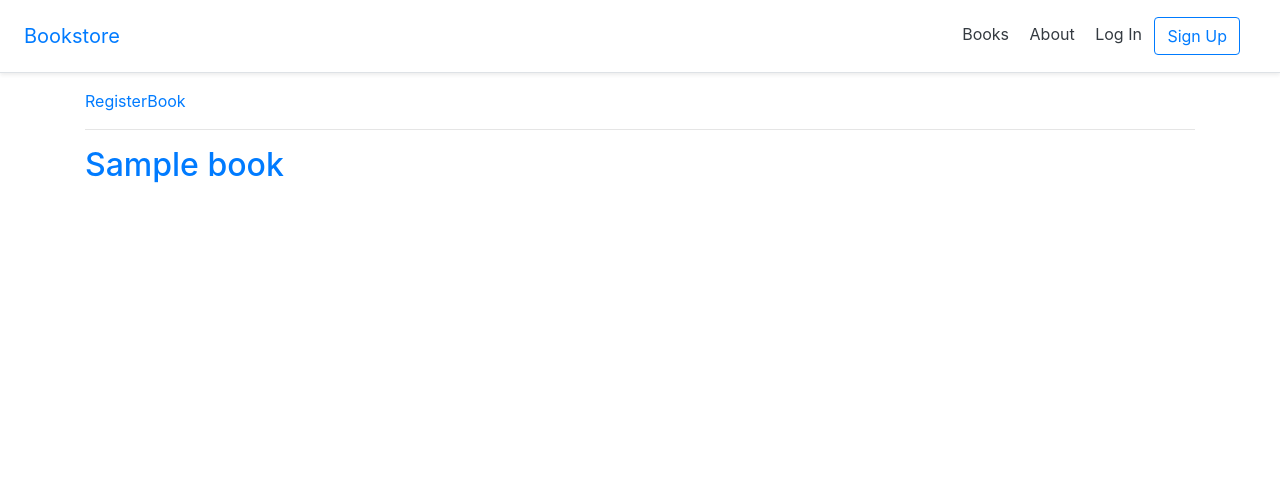
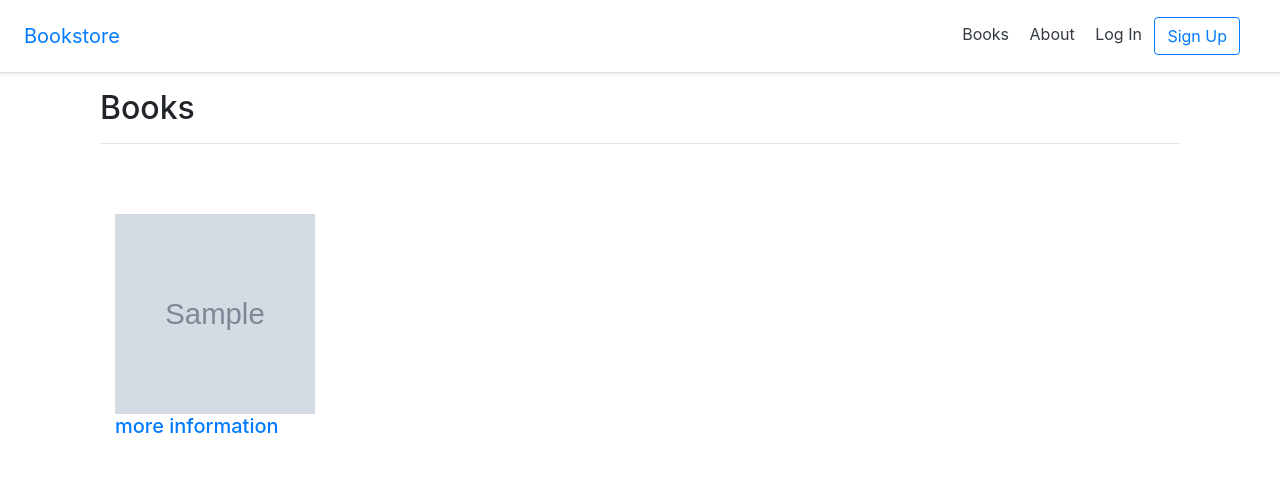
Before and after one commit to AliReza7222/Store, a Django app: page /books/ in a window 1280 px wide. Shown: the top 499 px of the page. Run offline with Django 4.2, Linux system fonts and the light colour scheme; tables that the repository leaves empty hold one stand-in row (values such as "Sample post"); grey boxes marked "Sample" are stand-in pictures; parts of the project's set-up code (start-up, migrations or seed data) failed here and were passed over; some libraries are stand-ins or nearby versions.

Commit message:
update list view for display books and update page profile

```diff
--- /dev/null
+++ b/static/css/book_list.css
@@ -0,0 +1,6 @@
+.column {
+  float: left;
+  width: 25%;
+  height: 10%;
+  padding: 30px;
+}
--- a/templates/books/book_list.html
+++ b/templates/books/book_list.html
@@ -1,13 +1,25 @@
 {% extends '_base.html' %}
+{% load static %}
 
 {% block title %} Books {% endblock title %}
 
+{% block link %}
+        <link type="text/css" href="{% static 'css/book_list.css' %}" rel="stylesheet">
+{% endblock link %}
+
 {% block content %}
-    <a href="{% url 'create_book' %}">RegisterBook</a>
-    <hr>
-    {% for book in book_list %}
-        <div>
-            <h2><a href="{{ book.get_absolute_url }}">{{ book.title }}</a></h2>
+    <div class="container">
+        <h2>Books</h2><hr><br>
+        <div class="row">
+                {% for book in book_list %}
+                    <div class="column">
+                        <a href="{{ book.get_absolute_url }}">
+                        <img src="{{book.cover.url}}" class="bookcover"
+                             alt="{{ book.title }}" style="width:200px;height:200px"></a><br>
+                        <h5><a href="{{ book.get_absolute_url }}">more information </a></h5>
+                    </div>
+                {% endfor %}
         </div>
-    {% endfor %}
+        <br>
+    </div>
 {% endblock content %}
```
Also changed, not shown: templates/books/book_detail.html (+6 -3 lines), templates/profile.html (+11 -2 lines).
